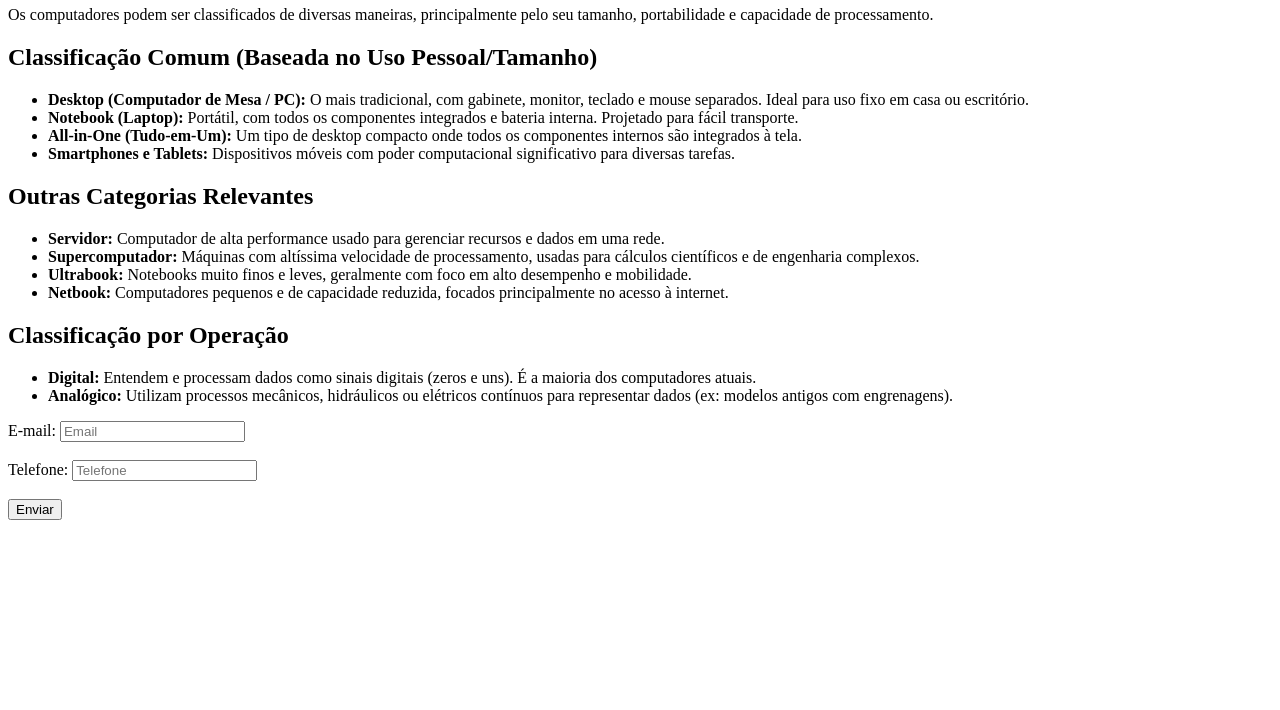
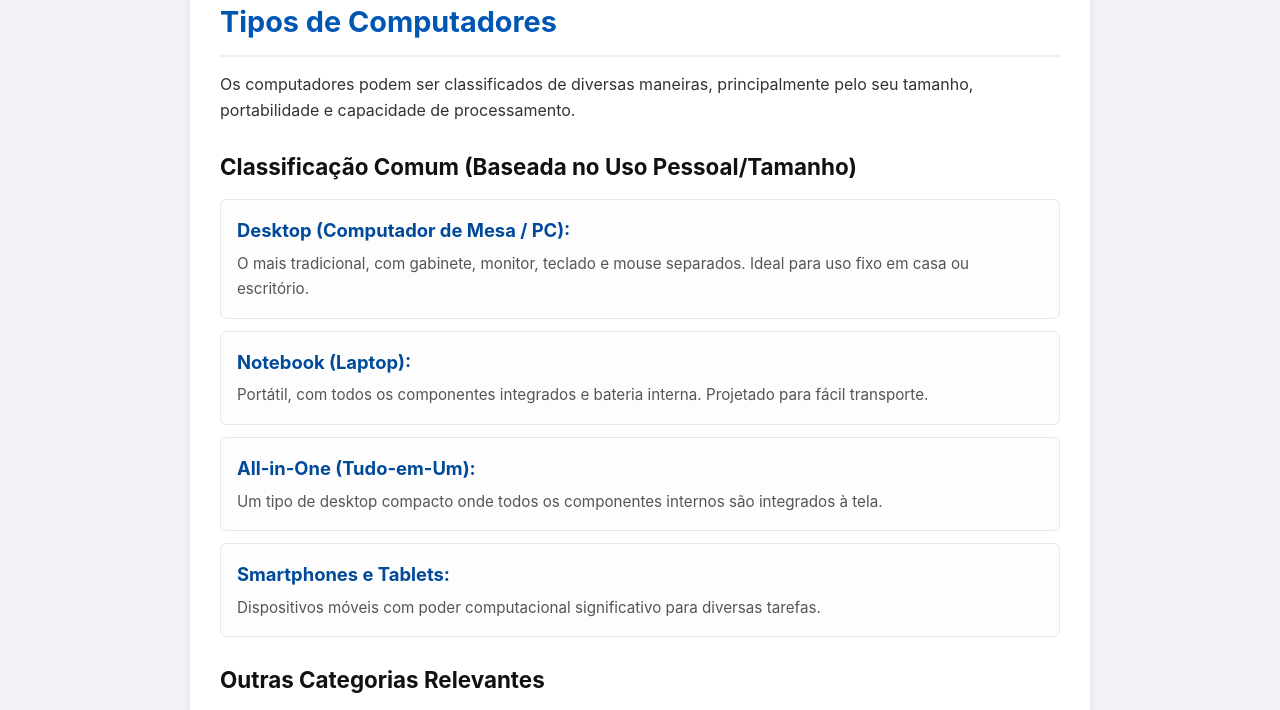
Before and after one commit to Luiz-Gustavo060/Tipos-de-Computador, a plain HTML site: page index.html in a window 1280 px wide. Shown: the part 132-842 px from the top of the page. Before the commit the page ends 800 px from the top, so only its background shows below. Drawn offline with Linux system fonts and the light colour scheme.

Commit message:
Update style.css

```diff
--- a/style.css
+++ b/style.css
@@ -1,3 +1,160 @@
+/* --- Reset Básico e Padrões Globais --- */
+* {
+    margin: 0;
+    padding: 0;
+    box-sizing: border-box; /* Garante que padding e borda não afetem o tamanho final */
+}
+
 body {
-  background-color: white;
+    font-family: -apple-system, BlinkMacSystemFont, "Segoe UI", Roboto, Helvetica, Arial, sans-serif;
+    background-color: #f0f2f5; /* Um cinza claro para o fundo */
+    color: #333;
+    line-height: 1.6;
+    display: flex;
+    flex-direction: column;
+    align-items: center; /* Centraliza todo o conteúdo */
+    padding: 20px; /* Espaçamento nas laterais */
 }
+
+/* --- Títulos Principais --- */
+/* O H1 fora do container */
+body > h1 {
+    font-size: 2.2rem;
+    color: #444;
+    margin-bottom: 25px;
+    text-align: center;
+}
+
+/* --- Container Principal de Conteúdo --- */
+.container {
+    width: 100%;
+    max-width: 900px; /* Define uma largura máxima para leitura */
+    background-color: #ffffff; /* Fundo branco para o conteúdo */
+    border-radius: 8px;
+    box-shadow: 0 4px 12px rgba(0, 0, 0, 0.06); /* Sombra suave */
+    padding: 30px;
+    margin-bottom: 30px; /* Espaço antes do formulário */
+}
+
+/* Título dentro do container */
+.container h1 {
+    font-size: 1.8rem;
+    color: #0056b3; /* Um tom de azul para destaque */
+    margin-bottom: 15px;
+    padding-bottom: 10px;
+    border-bottom: 2px solid #eee; /* Linha sutil de separação */
+}
+
+.container h2 {
+    font-size: 1.4rem;
+    color: #111;
+    margin-top: 25px;
+    margin-bottom: 15px;
+}
+
+.container p {
+    font-size: 1rem;
+    margin-bottom: 20px;
+}
+
+/* --- Estilização das Listas --- */
+ul {
+    list-style: none; /* Remove os marcadores padrão */
+}
+
+li {
+    background-color: #fdfdfd; /* Fundo ligeiramente diferente para cada item */
+    border: 1px solid #e9e9e9;
+    border-radius: 6px;
+    padding: 16px;
+    margin-bottom: 12px;
+    transition: box-shadow 0.2s ease-in-out;
+}
+
+li:hover {
+    box-shadow: 0 2px 5px rgba(0, 0, 0, 0.08); /* Efeito sutil ao passar o mouse */
+}
+
+li strong {
+    display: block; /* Faz o <strong> ocupar uma linha */
+    font-size: 1.15rem;
+    color: #004a99; /* Azul mais escuro para o título do item */
+    margin-bottom: 5px;
+}
+
+.tipo-descricao {
+    font-size: 0.95rem;
+    color: #555; /* Cor mais suave para a descrição */
+}
+
+/* --- Estilização do Formulário --- */
+form {
+    width: 100%;
+    max-width: 900px; /* Mesma largura do container */
+    background-color: #ffffff;
+    border-radius: 8px;
+    box-shadow: 0 4px 12px rgba(0, 0, 0, 0.06);
+    padding: 30px;
+}
+
+form label {
+    display: block; /* Coloca o label acima do campo */
+    font-weight: bold;
+    margin-bottom: 8px;
+    color: #444;
+}
+
+form input[type="email"],
+form input[type="tel"] {
+    width: 100%; /* Ocupa 100% da largura do formulário */
+    padding: 12px;
+    font-size: 1rem;
+    border: 1px solid #ccc;
+    border-radius: 5px;
+    margin-bottom: 20px; /* Espaço entre os campos */
+}
+
+/* Destaque ao focar no campo (Acessibilidade) */
+form input[type="email"]:focus,
+form input[type="tel"]:focus {
+    border-color: #0056b3;
+    outline: none; /* Remove a borda padrão do navegador */
+    box-shadow: 0 0 5px rgba(0, 86, 179, 0.2);
+}
+
+form button[type="submit"] {
+    width: 100%; /* Botão com largura total */
+    padding: 12px;
+    font-size: 1.1rem;
+    font-weight: bold;
+    color: #ffffff;
+    background-color: #0056b3; /* Cor primária azul */
+    border: none;
+    border-radius: 5px;
+    cursor: pointer;
+    transition: background-color 0.3s ease;
+}
+
+form button[type="submit"]:hover {
+    background-color: #004a99; /* Tom mais escuro ao passar o mouse */
+}
+
+/* --- Ajustes para telas menores (Responsividade) --- */
+@media (max-width: 600px) {
+    body {
+        padding: 10px; /* Menos espaço nas laterais */
+    }
+
+    .container,
+    form {
+        padding: 20px; /* Menos espaço interno */
+    }
+
+    body > h1 {
+        font-size: 1.8rem;
+    }
+
+    .container h1 {
+        font-size: 1.5rem;
+    }
+}
```
